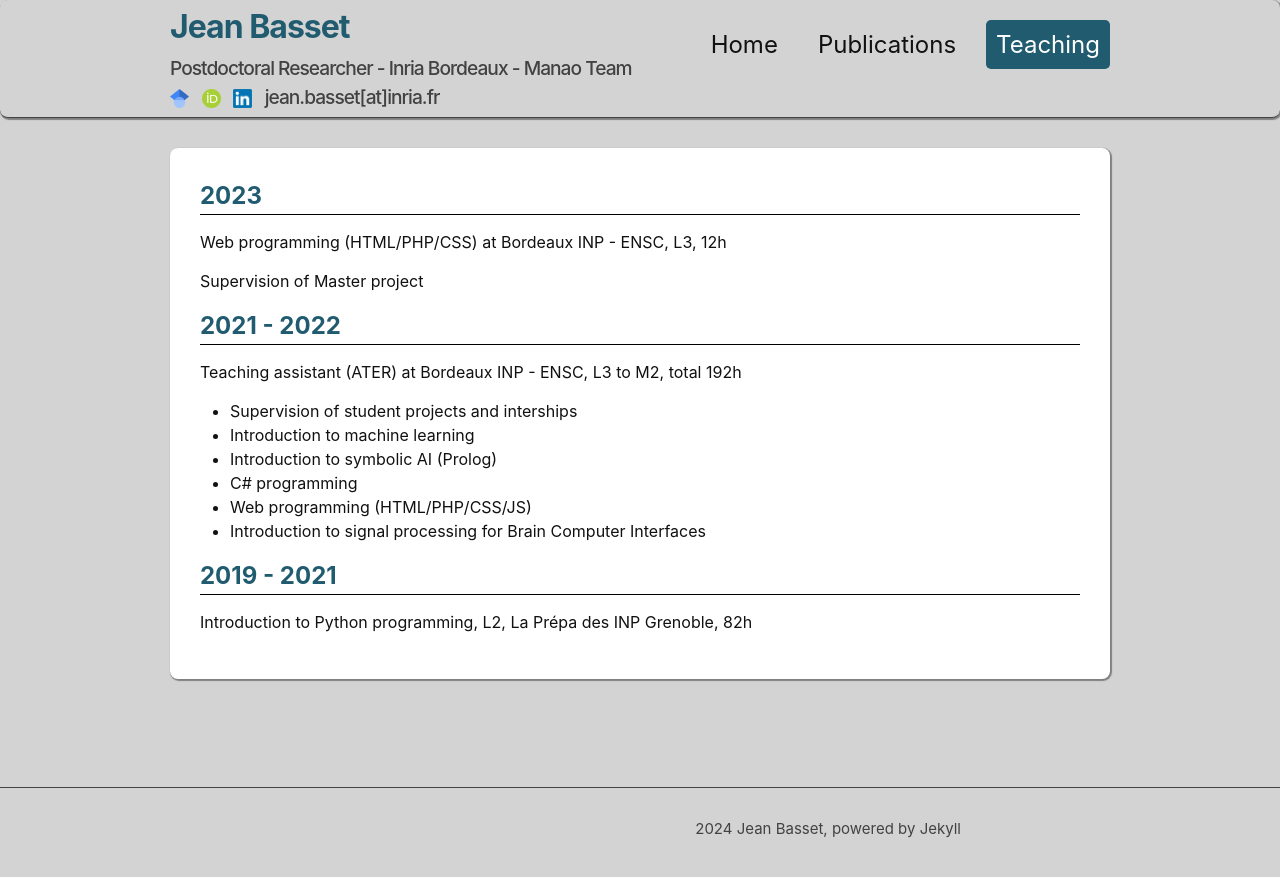
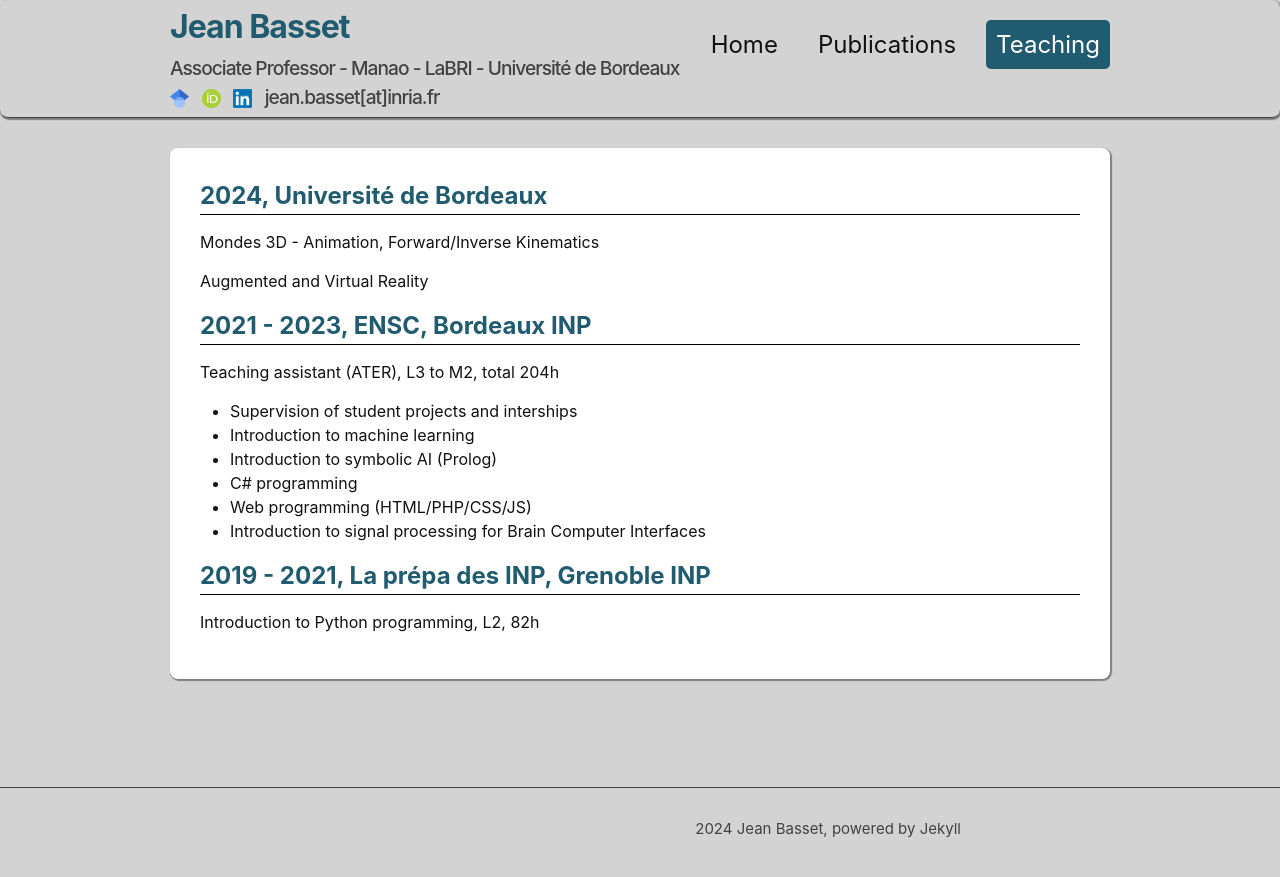
Before and after one commit to jbasset/jbasset.github.io, a Jekyll site: the page built from teaching.markdown, in a window 1280 px wide. Shown: the top 877 px of the page. Built offline with Jekyll 4.4.1, drawn with Linux system fonts in a browser that asks for light colours.

Commit message:
new status :tada: :partying_face:, updated news and teaching

```diff
--- a/_includes/header.html
+++ b/_includes/header.html
@@ -8,7 +8,7 @@
       <a rel="author" href="{{ "/" | relative_url }}", class="site-title-link">{{ site.title | escape }}</a>
       &nbsp;
       <div class="site-subtitle">
-        Postdoctoral Researcher - Inria Bordeaux - Manao Team <br>
+        Associate Professor - Manao - LaBRI - Université de Bordeaux <br>
         {%- include social.html -%} &nbsp; &nbsp; {{-site.email-}}
       </div>
     </div>
--- a/_posts/2024-06-07-Siggraph.markdown
+++ b/_posts/2024-06-07-Siggraph.markdown
@@ -1,10 +1,10 @@
 ---
 layout: post
 title:  "Siggraph 2024"
-date:   2023-10-13
+date:   2024-07-15
 categories: jekyll update
 news: True
-recent: True
+recent: False
 excerpt_separator: <!--more-->
 ---
 
--- a/teaching.markdown
+++ b/teaching.markdown
@@ -3,15 +3,16 @@ layout: page
 title: Teaching
 ---
 
-## 2023
+## 2024, Université de Bordeaux
 
-Web programming (HTML/PHP/CSS) at Bordeaux INP - ENSC, L3, 12h
+Mondes 3D - Animation, Forward/Inverse Kinematics
 
-Supervision of Master project
+Augmented and Virtual Reality
 
-## 2021 - 2022
 
-Teaching assistant (ATER) at Bordeaux INP - ENSC, L3 to M2, total 192h
+## 2021 - 2023, ENSC, Bordeaux INP
+
+Teaching assistant (ATER), L3 to M2, total 204h
  - Supervision of student projects and interships
  - Introduction to machine learning
  - Introduction to symbolic AI (Prolog)
```
Also changed, not shown: other parts of teaching.markdown (+2 -2 lines), _posts/2024-06-07-SMEAR add-on.markdown (added, +13 -0 lines), index.markdown (+5 -2 lines).
